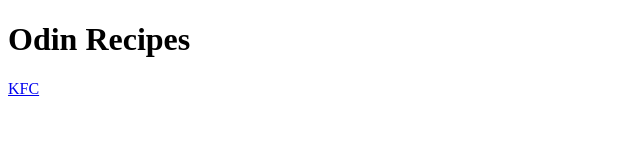
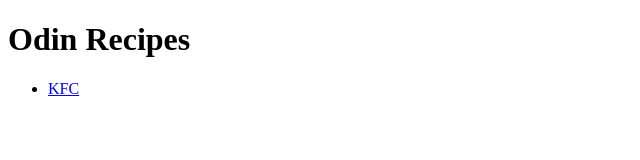
Before and after one commit to churroyoo/odin-recipes, a plain HTML site: page index.html in a window 1280 px wide. Shown: the full height of the page, 0-640 px from the left. Drawn offline with Linux system fonts and the light colour scheme.

Commit message:
Add recipe links to list

```diff
--- a/index.html
+++ b/index.html
@@ -8,6 +8,9 @@
 
     <body>
         <h1>Odin Recipes</h1>
-        <a href="./recipes/kfc.html">KFC</a>
+        <ul>
+            <li><a href="./recipes/kfc.html">KFC</a></li>
+        </ul>
+
     </body>
 </html>
```
